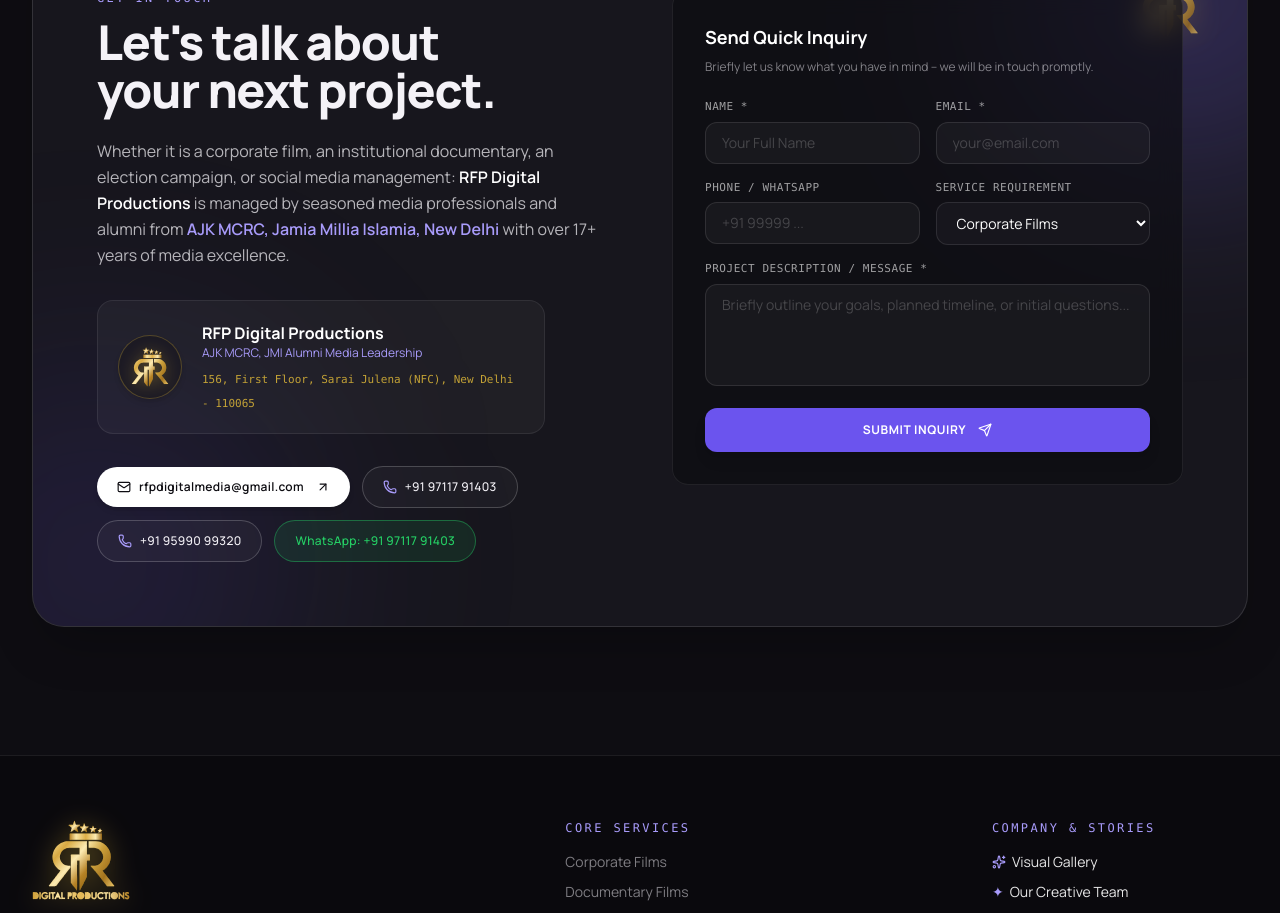
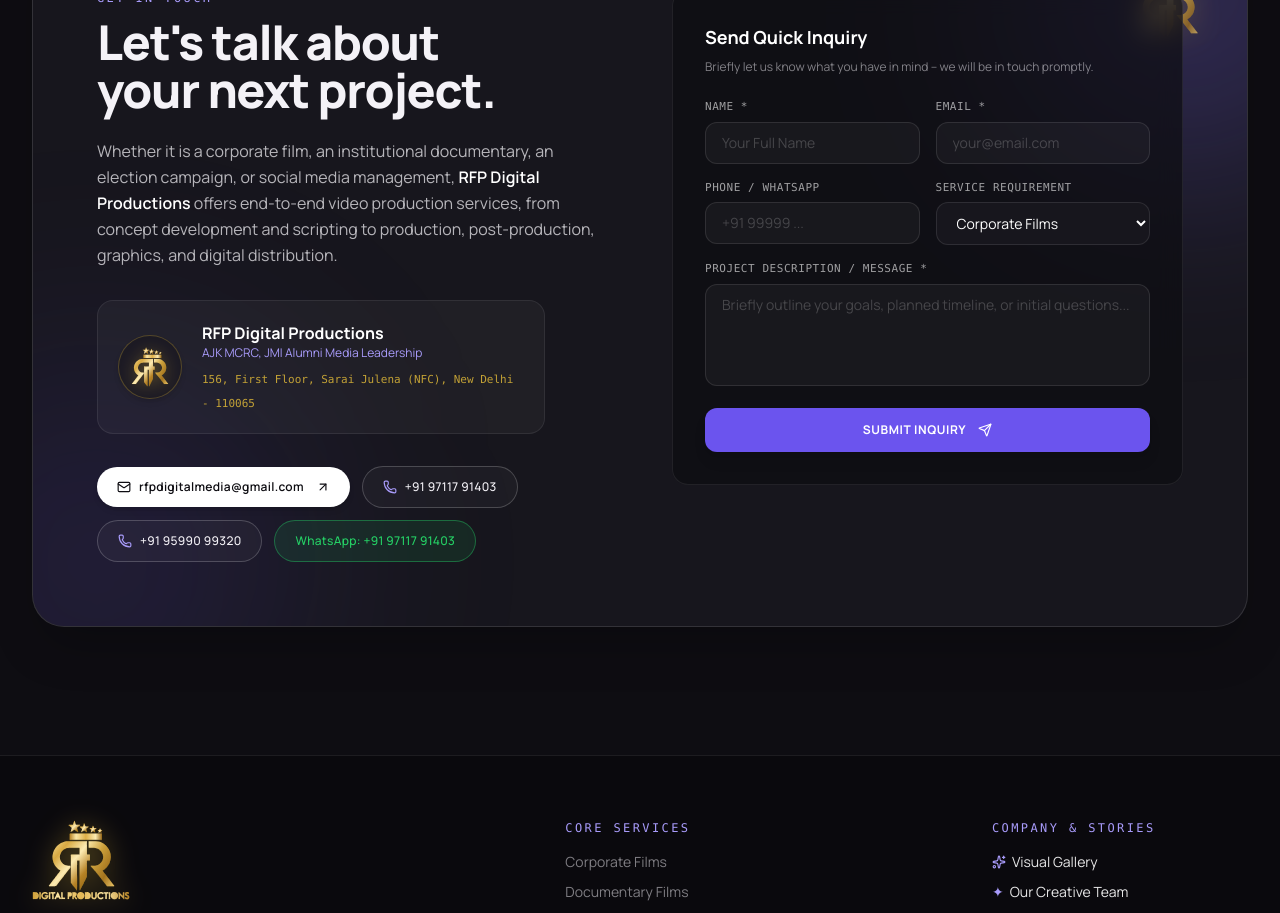
Before and after one commit to 11mdasjad/rip, a Next.js app: page / in a window 1280 px wide. Shown: the part 9660-10573 px from the top of the page. Built offline with nearby package versions, Linux system fonts and the light colour scheme.

Commit message:
Update contact section description text with end-to-end video production services

```diff
--- a/src/components/Kontakt.tsx
+++ b/src/components/Kontakt.tsx
@@ -91,9 +91,8 @@
             </h2>
 
             <p className="text-base text-[#f4f2f7b8] leading-relaxed mb-8 max-w-lg">
-              Whether it is a corporate film, an institutional documentary, an election campaign, or social media management:{" "}
-              <b className="text-white font-semibold">RFP Digital Productions</b> is managed by seasoned media professionals and alumni from{" "}
-              <b className="text-[#a89bfa] font-semibold">AJK MCRC, Jamia Millia Islamia, New Delhi</b> with over 17+ years of media excellence.
+              Whether it is a corporate film, an institutional documentary, an election campaign, or social media management,{" "}
+              <b className="text-white font-semibold">RFP Digital Productions</b> offers end-to-end video production services, from concept development and scripting to production, post-production, graphics, and digital distribution.
             </p>
 
             {/* Production House Info Box */}
```
